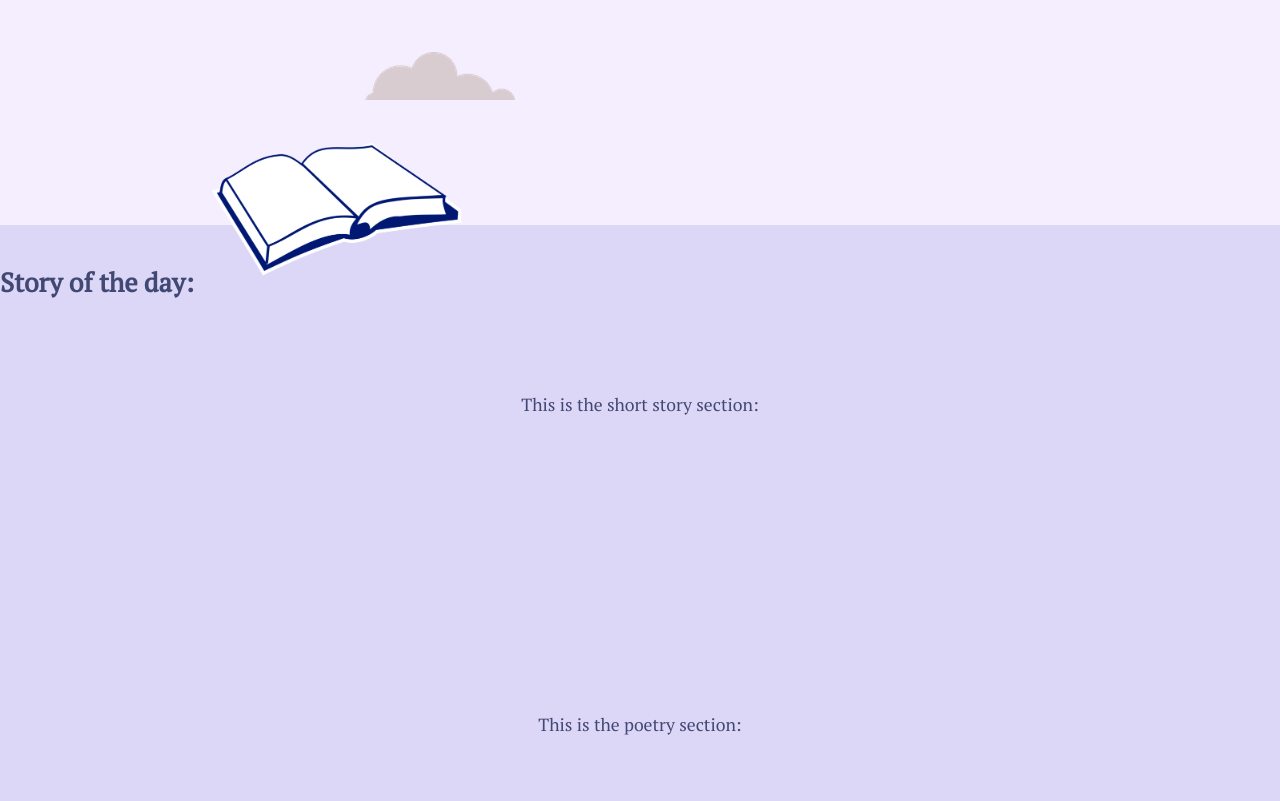
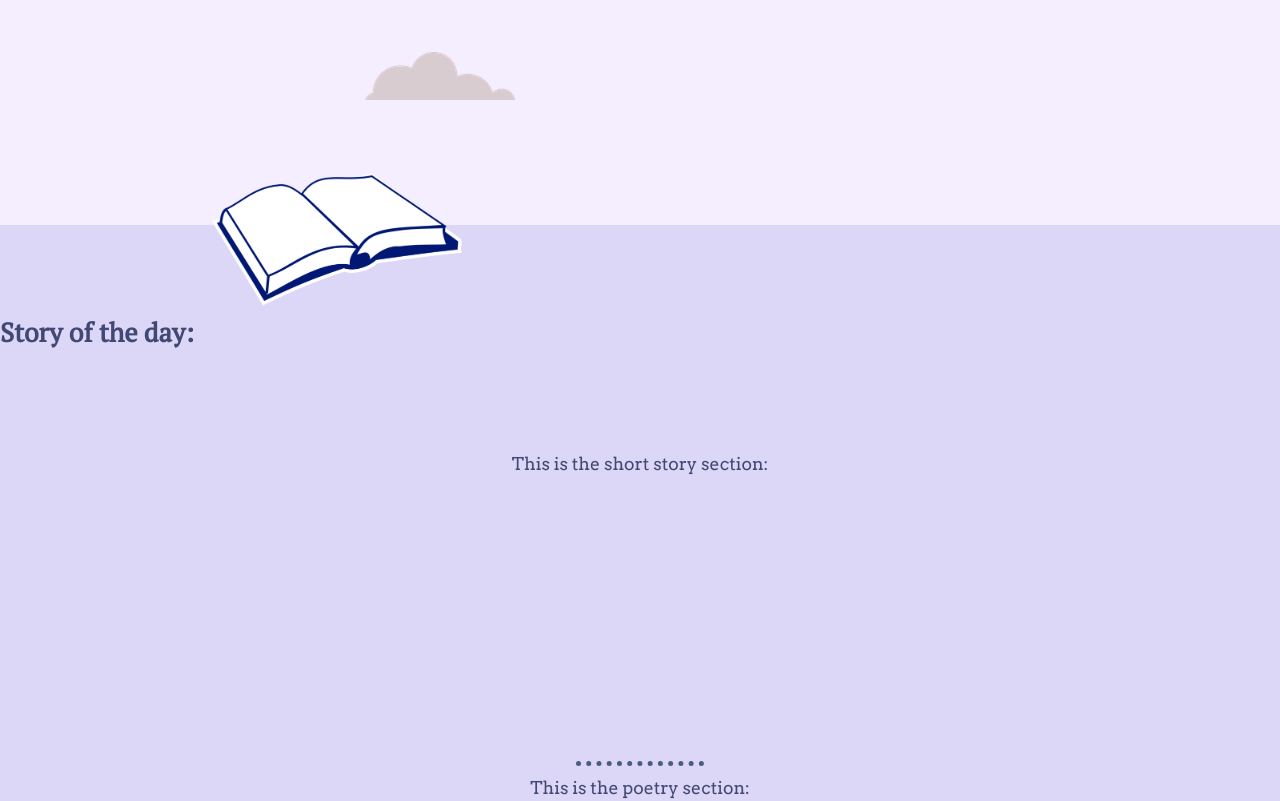
Before and after one commit to jiawen-fan/LitShare, a plain HTML site: page index.html in a window 1280 px wide. Shown: the part 480-1281 px from the top of the page. Drawn offline with Linux system fonts and the light colour scheme; a web font is replaced by a local one.

Commit message:
add division and color

```diff
--- a/css/style.css
+++ b/css/style.css
@@ -7,7 +7,7 @@ body {
 p {
     color: #424874;
     margin-top: 0;
-    font-family: 'PT serif', serif;
+    font-family: 'Arvo', serif;
 }
 h1 {
     color: #424874;
@@ -40,6 +40,7 @@ h3 {
     background-color: #DCD6F7;
     padding-bottom: 800px;
     position:relative;
+    padding-top: 50px;
     border:0cm;
 }
 .title {
@@ -62,7 +63,16 @@ h3 {
     position:relative;
     left: 200px;
 }
+hr {
+    height: .5mm;
+    background-color: #DCD6F7;
+    color:#495C83;
+    border-style: none;
+    border-top-style: dotted;
+    border-width: 5px;
+    width: 10%
 
+  }
 .link{
 
 }
@@ -72,13 +82,13 @@ h3 {
     height:142.7px;
     position:relative;
     right: 400px;
-    bottom:90px;
+    bottom:110px;
 }
 
 .short_story{
     padding-top: 0px;
     position: relative;
-    top:20px;
+    top:30px;
 }
 .text1{
     float: left;
--- a/index.html
+++ b/index.html
@@ -9,7 +9,7 @@
     <link rel="icon" href = "favicon.ico">
     <link rel="preconnect" href="https://fonts.googleapis.com">
 <link rel="preconnect" href="https://fonts.gstatic.com" crossorigin>
-<link href="https://fonts.googleapis.com/css2?family=PT+Serif&family=PT+Serif+Caption&family=Sacramento&display=swap" rel="stylesheet">
+<link href="https://fonts.googleapis.com/css2?family=Arvo:wght@400;700&family=PT+Serif&family=PT+Serif+Caption&family=Sacramento&display=swap" rel="stylesheet">
 </head>
 <body>
     <div class ="top">
@@ -25,13 +25,14 @@
                 <p> This is the short story section:</p>
             </div>
             <div class="poetry">
+                <hr>
                 <p>This is the poetry section:</p>
             </div>
     </div>
     <div class ="bottom">
     <div class = "information">
         <h3>Getting in touch:</h3>
-        <a class = "link" href = ""><h3>Email</h3></a>
+        <a class = "link" a href="contact.html"><h3>Email</h3></a>
     </div>
     </div>
 
```
Also changed, not shown: contact.html (added, +30 -0 lines).
